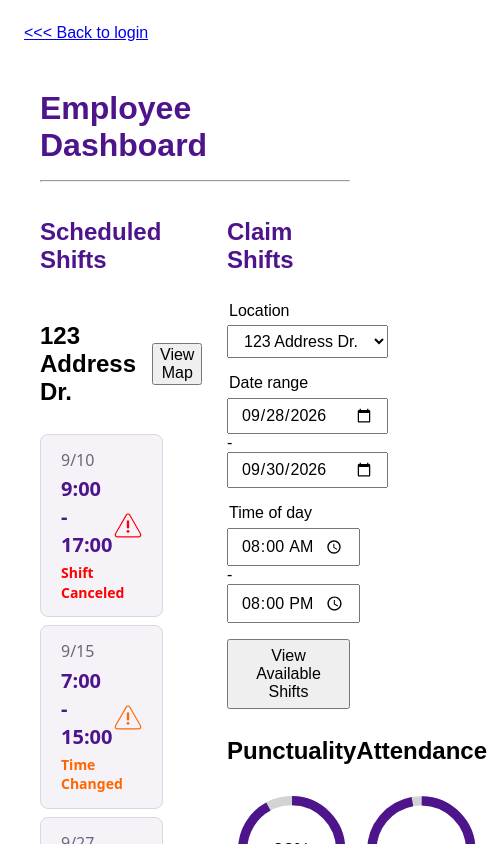
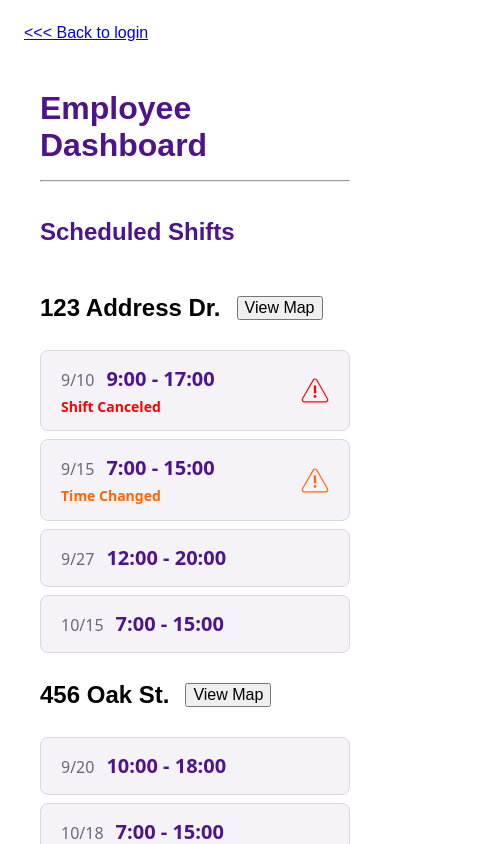
Before and after one commit to ThomasLalo/flexibleWorker2, a SvelteKit app: page /worker in a window 390 px wide. Shown: the top 844 px of the page, 487 px wide, since content can reach past the window. Built offline with nearby package versions, Linux system fonts and the light colour scheme.

Commit message:
worker dashboard has mobile layout, shrunk labels on calendar

```diff
--- a/src/lib/Calender.svelte
+++ b/src/lib/Calender.svelte
@@ -203,7 +203,7 @@ button.day:hover .day-header,
 .shift {
     background-color: #333333 ;
     text-align: center;
-    font-size: 0.9rem;
+    font-size: 0.8rem;
     padding: 1px;
     margin: 1px 0;
     border-radius: 4px;
--- a/src/routes/worker/+page.svelte
+++ b/src/routes/worker/+page.svelte
@@ -26,7 +26,7 @@
 </script>
 
 <main>
-<div class = "panel">
+  <div class = "panel">
     <a href={resolve('/')}>&lt;&lt;&lt; Back to login</a>
   </div>
   <h1 class="dashboard-title">Employee Dashboard <hr /></h1>
@@ -177,12 +177,18 @@
     margin: 0;
     padding: 2rem 2rem 0;
   }
+    @media (max-width: 800px) {
+      .dashboard-columns {
+        flex-direction: column;
+      }
+    }
 
   .dashboard-columns {
     display: flex;
     gap: 4rem;
     padding: 0 2rem 2rem;
   }
+
 
   .dashboard-panel {
     display: flex;
```
